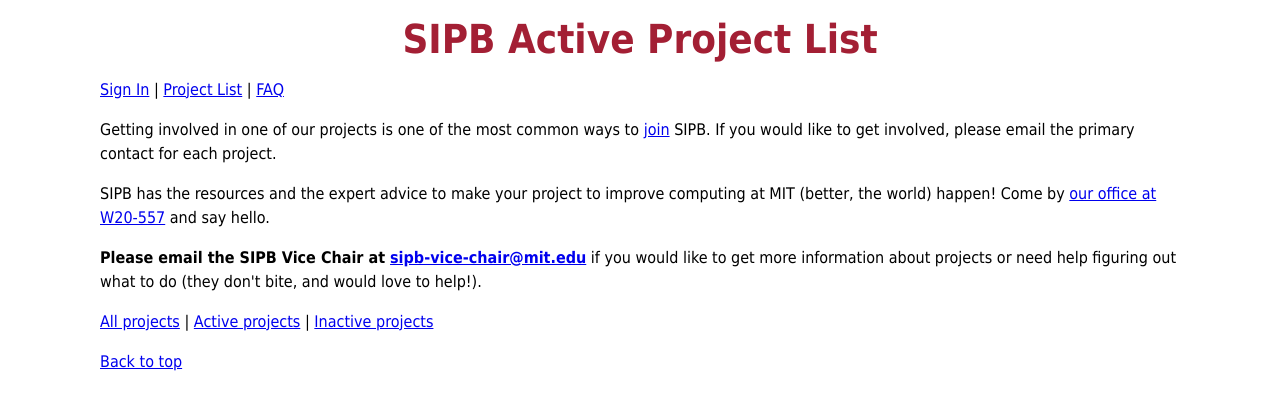
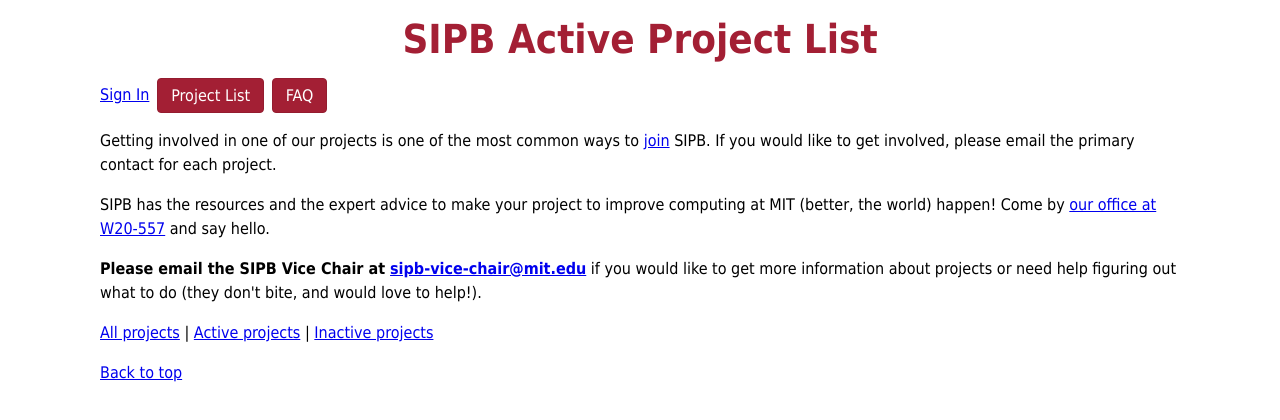
Before and after one commit to sipb/project-database, a Flask app: page / in a window 1280 px wide. Shown: the top 420 px of the page. Run offline with Flask 3, Linux system fonts and the light colour scheme.

Commit message:
Improve style of navigationlinks

```diff
--- a/templates/navigationlinks.html
+++ b/templates/navigationlinks.html
@@ -1,15 +1,21 @@
-<p>
+<nav class="navigation" aria-label="Primary navigation">
     {% if not user %}
-        <a href="{{ authlink }}">Sign In</a>
+    <a href="{{ authlink }}">Sign In</a>
     {% else %}
-        Signed in as {{ user }} (<a href="{{ deauthlink }}">sign out</a>)
+    <span>Signed in as {{ user }}</span>
+    <form action="{{ deauthlink }}" method="get">
+        <button type="submit">Sign out</button>
+    </form>
     {% endif %}
-    |
-    <a href="projectlist.py">Project List</a>
+    <form action="projectlist.py" method="get">
+        <button type="submit">Project List</button>
+    </form>
     {% if can_add %}
-        |
-        <a href="addproject.py">Add Project</a>
+    <form action="addproject.py" method="get">
+        <button type="submit">Add Project</button>
+    </form>
     {% endif %}
-    |
-    <a href="faq.py">FAQ</a>
-</p>
+    <form action="faq.py" method="get">
+        <button type="submit">FAQ</button>
+    </form>
+</nav>
--- a/templates/style.css
+++ b/templates/style.css
@@ -15,7 +15,7 @@ h1 {
 }
 
 h3 {
-    color: #941C2F
+    color: #941c2f;
 }
 
 #faq-block {
@@ -43,6 +43,50 @@ td {
 
 textarea {
     font-family: Tahoma, Sans, sans-serif;
+}
+
+.navigation {
+    display: flex;
+    align-items: center;
+    gap: 0.5em;
+    flex-wrap: wrap;
+    margin: 1em 0;
+}
+
+.navigation form {
+    margin: 0;
+}
+
+.navigation button {
+    border: 1px solid #941c2f;
+    border-radius: 4px;
+    background-color: #a31f34;
+    color: #ffffff;
+    cursor: pointer;
+    font: inherit;
+    line-height: 1.2;
+    padding: 0.45em 0.8em;
+}
+
+.navigation button:hover {
+    background-color: #941c2f;
+}
+
+.navigation button:focus-visible {
+    outline: 3px solid #e7a33e;
+    outline-offset: 2px;
+}
+
+@media (max-width: 600px) {
+    .navigation {
+        align-items: stretch;
+        flex-direction: column;
+    }
+
+    .navigation form,
+    .navigation button {
+        width: 100%;
+    }
 }
 
 input[type="text"] {
```
